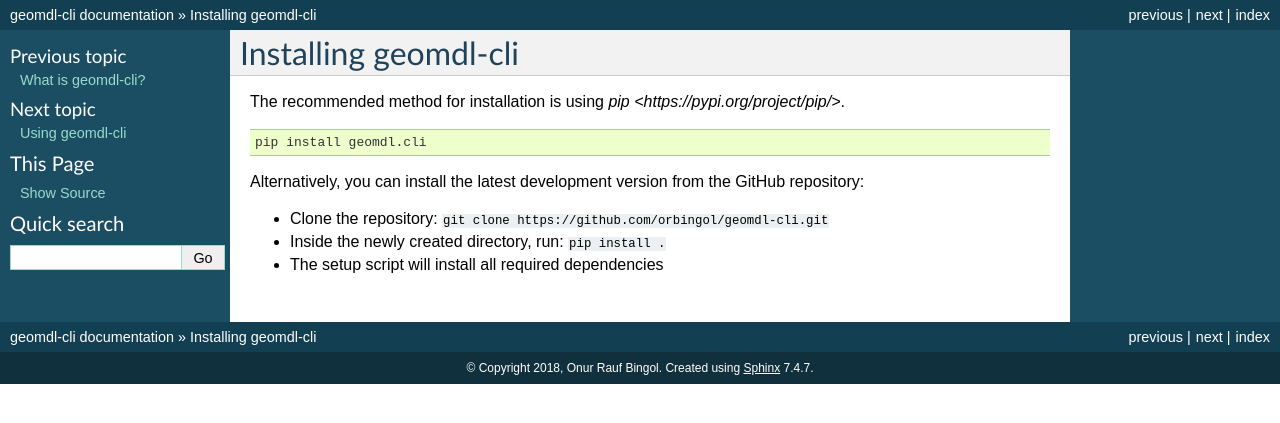
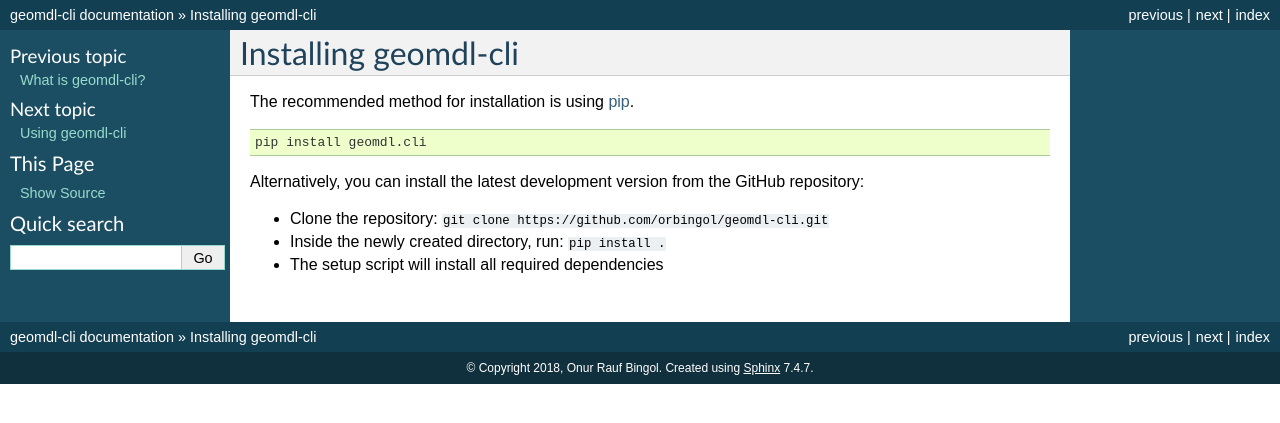
Before and after one commit to orbingol/geomdl-cli, a Sphinx documentation site: the page built from docs/install.rst, in a window 1280 px wide. Shown: the top 423 px of the page. Built offline with Sphinx 7.4.7, drawn with Linux system fonts in a browser that asks for light colours; formulas are drawn with MathJax 3.

Commit message:
Fix link to pip in install.rst

```diff
--- a/docs/install.rst
+++ b/docs/install.rst
@@ -1,7 +1,7 @@
 Installing geomdl-cli
 ^^^^^^^^^^^^^^^^^^^^^
 
-The recommended method for installation is using `pip <https://pypi.org/project/pip/>`.
+The recommended method for installation is using `pip <https://pypi.org/project/pip/>`_.
 
 .. code-block:: console
 
```
